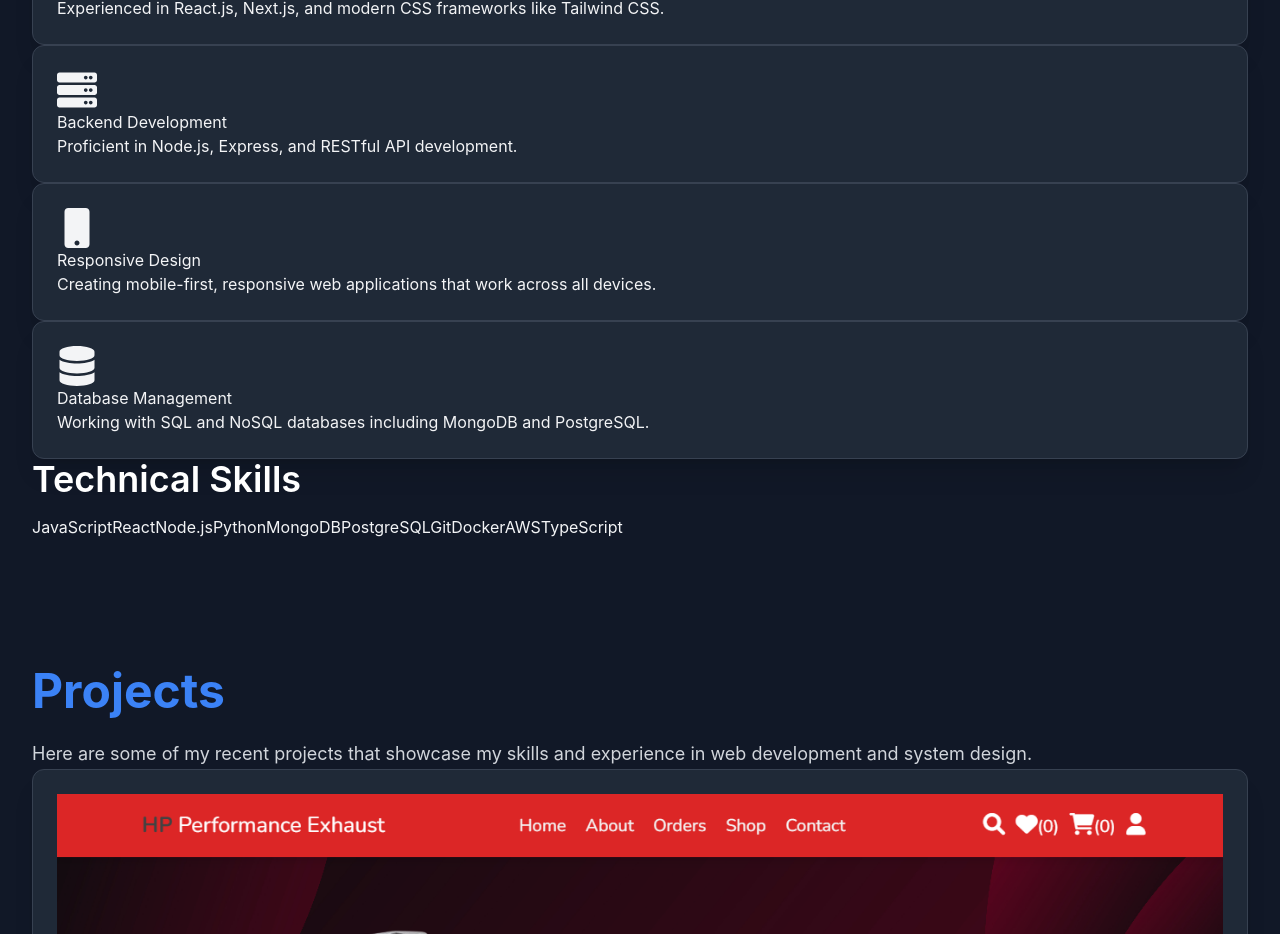
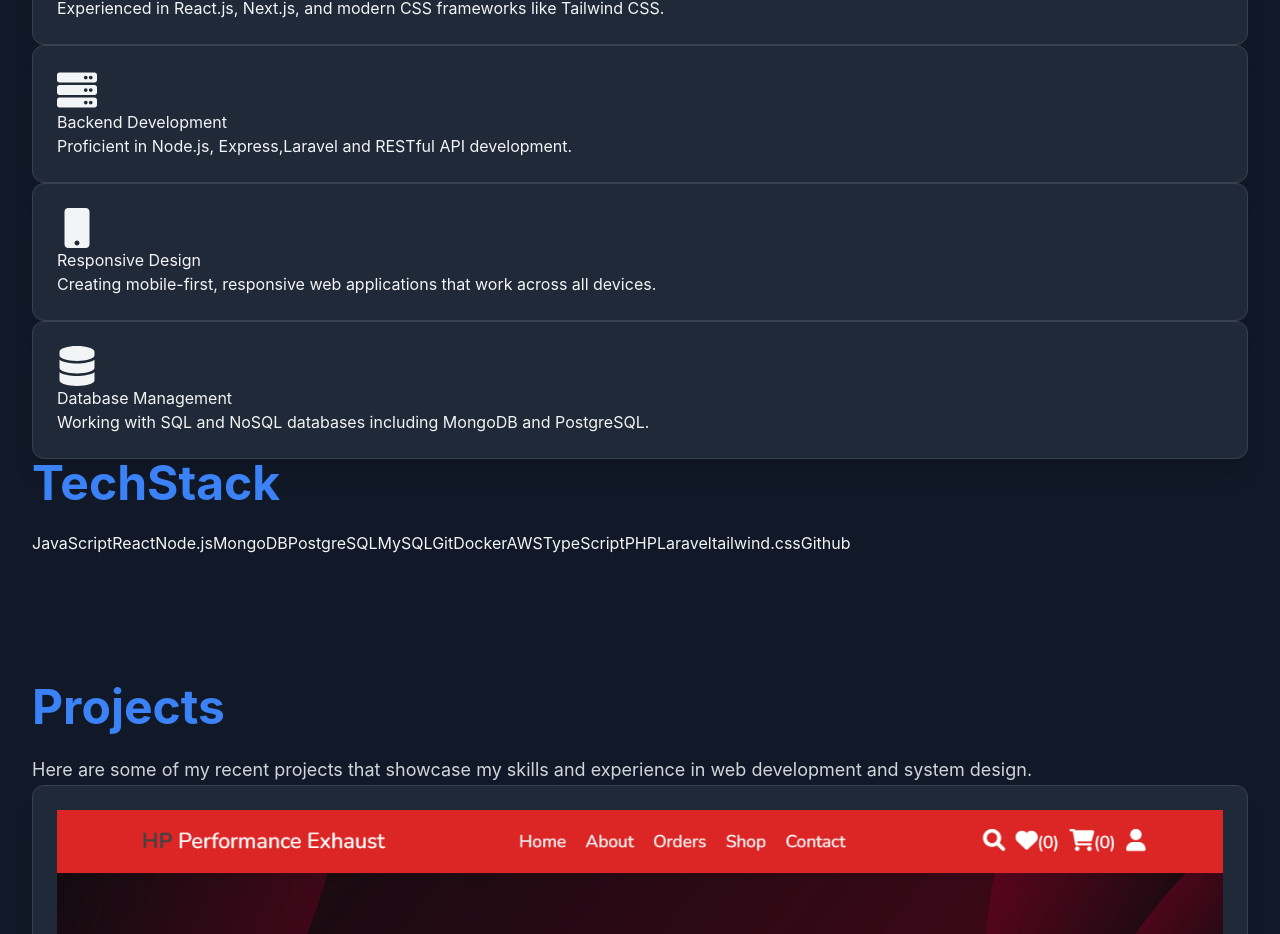
Before and after one commit to root-19/RENS-BELGA, a React (Vite) app: page / in a window 1280 px wide. Shown: the part 1480-2414 px from the top of the page. Built offline with nearby package versions, Linux system fonts and the light colour scheme.

Commit message:
pusher ako

```diff
--- a/src/components/AboutMe.jsx
+++ b/src/components/AboutMe.jsx
@@ -16,7 +16,7 @@ const AboutMe = () => {
       id: 2,
       icon: <FaServer size={40} />,
       title: 'Backend Development',
-      description: 'Proficient in Node.js, Express, and RESTful API development.',
+      description: 'Proficient in Node.js, Express,Laravel and RESTful API development.',
     },
     {
       id: 3,
@@ -36,13 +36,17 @@ const AboutMe = () => {
     'JavaScript',
     'React',
     'Node.js',
-    'Python',
     'MongoDB',
     'PostgreSQL',
+    'MySQL',
     'Git',
     'Docker',
     'AWS',
     'TypeScript',
+    'PHP',
+    'Laravel',
+    'tailwind.css',
+    'Github',
   ];
 
   return (
@@ -103,7 +107,7 @@ const AboutMe = () => {
           viewport={{ once: true }}
           className="mt-16 text-center"
         >
-          <h3 className="heading-secondary mb-8">Technical Skills</h3>
+          <h3 className="heading-primary mb-8">TechStack</h3>
           <div className="flex flex-wrap justify-center gap-4">
             {technicalSkills.map((skill, index) => (
               <motion.span
@@ -112,7 +116,7 @@ const AboutMe = () => {
                 whileInView={{ opacity: 1, scale: 1 }}
                 transition={{ duration: 0.3, delay: index * 0.1 + 0.7 }}
                 viewport={{ once: true }}
-                className="px-4 py-2 bg-gray-800 text-blue-400 rounded-full text-sm font-medium
+                className="px-4 py-2 bg-gray-800 text-white rounded-full text-sm font-medium
                          border border-gray-700 hover:border-blue-500 transition duration-300"
               >
                 {skill}
```
